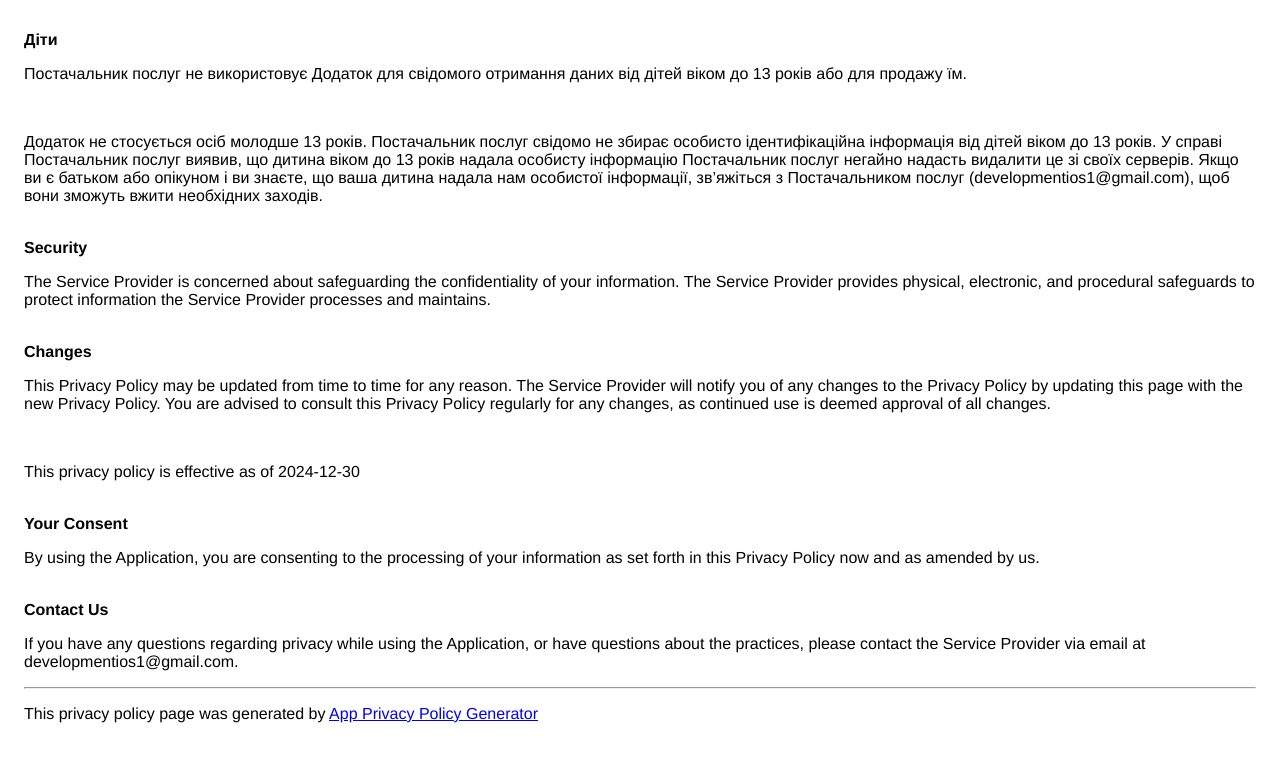
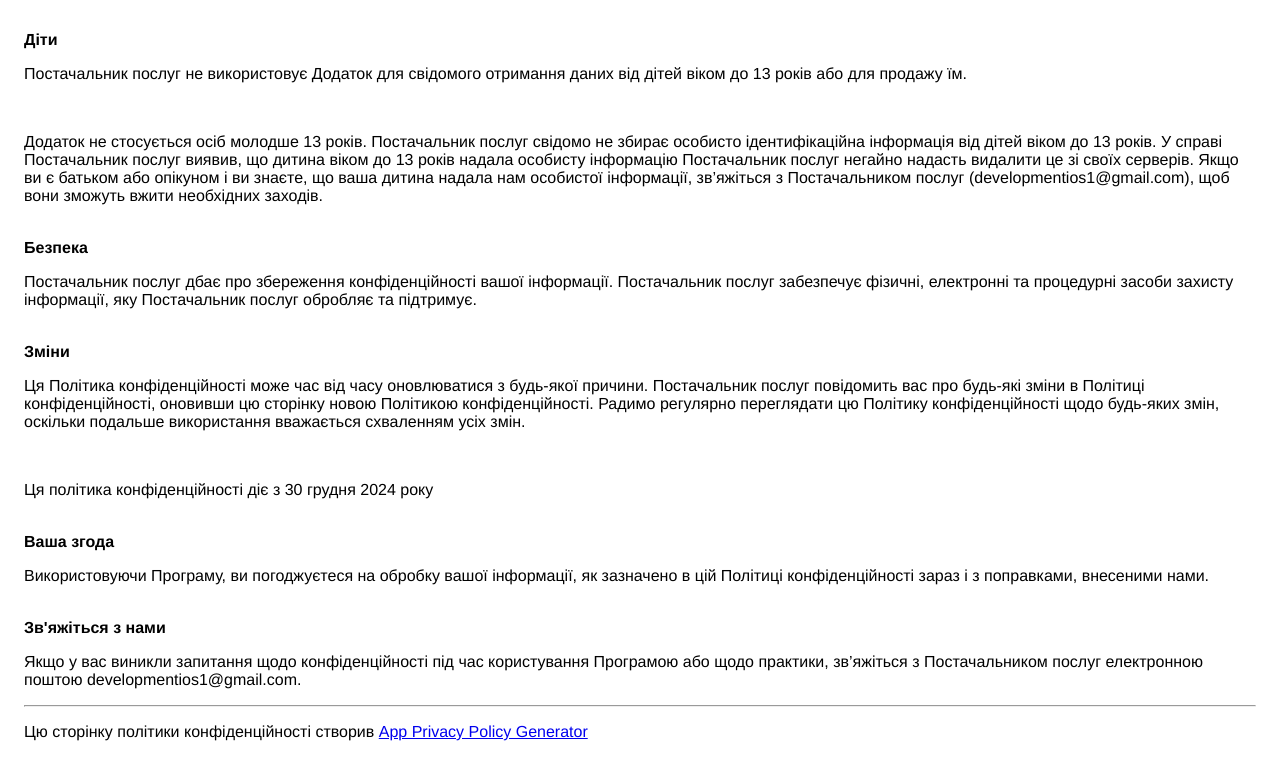
Before and after one commit to rp-ios/GiveawayTimeUA, a plain HTML site: page index.html in a window 1280 px wide. Shown: the part 1135-1914 px from the top of the page. Drawn offline with Linux system fonts and the light colour scheme.

Commit message:
Update index.html

```diff
--- a/index.html
+++ b/index.html
@@ -65,6 +65,21 @@
 видалити це зі своїх серверів. Якщо ви є батьком або опікуном
 і ви знаєте, що ваша дитина надала нам
 особистої інформації, зв’яжіться з Постачальником послуг (developmentios1@gmail.com), щоб
-вони зможуть вжити необхідних заходів.</p></div><!----><br><strong>Security</strong><p>The Service Provider is concerned about safeguarding the confidentiality of your information. The Service Provider provides physical, electronic, and procedural safeguards to protect information the Service Provider processes and maintains.</p><br><strong>Changes</strong><p>This Privacy Policy may be updated from time to time for any reason. The Service Provider will notify you of any changes to the Privacy Policy by updating this page with the new Privacy Policy. You are advised to consult this Privacy Policy regularly for any changes, as continued use is deemed approval of all changes.</p><br><p>This privacy policy is effective as of 2024-12-30</p><br><strong>Your Consent</strong><p>By using the Application, you are consenting to the processing of your information as set forth in this Privacy Policy now and as amended by us.</p><br><strong>Contact Us</strong><p>If you have any questions regarding privacy while using the Application, or have questions about the practices, please contact the Service Provider via email at developmentios1@gmail.com.</p><hr><p>This privacy policy page was generated by <a href="https://app-privacy-policy-generator.nisrulz.com/" target="_blank" rel="noopener noreferrer">App Privacy Policy Generator</a></p>
+вони зможуть вжити необхідних заходів.
+        </p></div><!----><br>
+        <strong>Безпека</strong><p>
+            Постачальник послуг дбає про збереження конфіденційності вашої інформації. Постачальник послуг забезпечує фізичні, електронні та процедурні засоби захисту інформації, яку Постачальник послуг обробляє та підтримує.
+        </p><br><strong>Зміни</strong><p>
+            Ця Політика конфіденційності може час від часу оновлюватися з будь-якої причини. Постачальник послуг повідомить вас про будь-які зміни в Політиці конфіденційності, оновивши цю сторінку новою Політикою конфіденційності. Радимо регулярно переглядати цю Політику конфіденційності щодо будь-яких змін, оскільки подальше використання вважається схваленням усіх змін.
+        </p><br><p>Ця політика конфіденційності діє з 30 грудня 2024 року</p><br><strong>
+        Ваша згода
+        </strong><p>
+Використовуючи Програму, ви погоджуєтеся на обробку вашої інформації, як зазначено в цій Політиці конфіденційності зараз і з поправками, внесеними нами.
+        </p><br><strong>Зв'яжіться з нами</strong>
+        <p>
+Якщо у вас виникли запитання щодо конфіденційності під час користування Програмою або щодо практики, зв’яжіться з Постачальником послуг електронною поштою developmentios1@gmail.com.
+        </p><hr><p>
+    Цю сторінку політики конфіденційності створив
+            <a href="https://app-privacy-policy-generator.nisrulz.com/" target="_blank" rel="noopener noreferrer">App Privacy Policy Generator</a></p>
     </body>
     </html>
```
